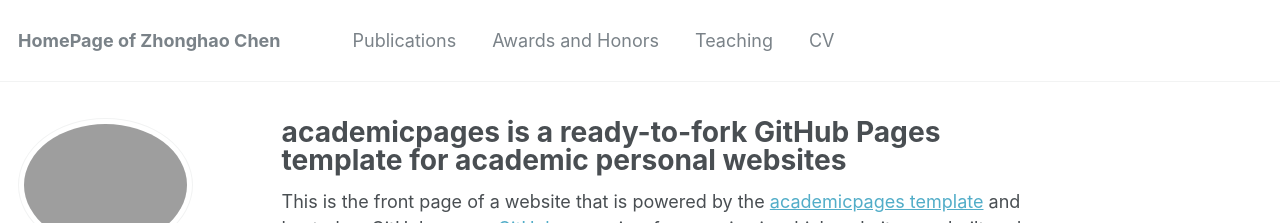
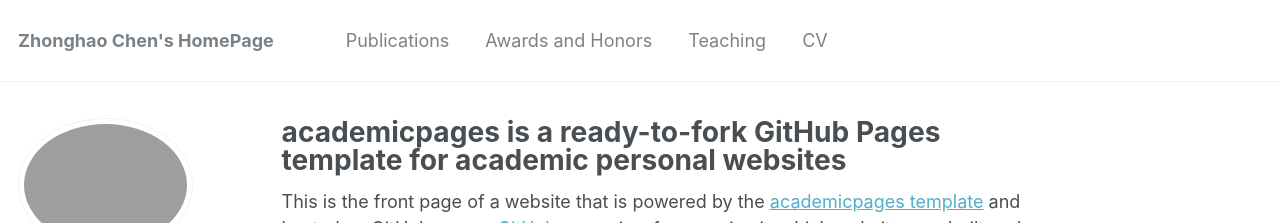
Before and after one commit to zhonghaochen/zhonghaochen.github.io, a Jekyll site: the page built from _pages/about.md, in a window 1280 px wide and 900 px high. Shown: the top 223 px of the window. Built offline with Jekyll 4.4.1, drawn with Linux system fonts in a browser that asks for light colours; some web fonts are replaced.

```diff
--- a/_config.yml
+++ b/_config.yml
@@ -7,7 +7,7 @@
 
 # Site Settings
 locale                   : "en-US"
-title                    : "HomePage of Zhonghao Chen"
+title                    : "Zhonghao Chen's HomePage"
 title_separator          : "-"
 name                     : &name "Zhonghao Chen"
 
```
